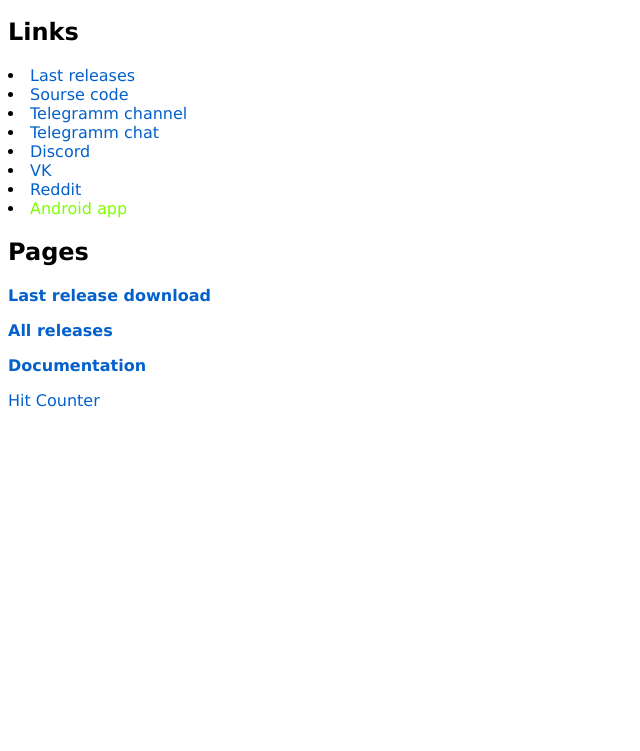
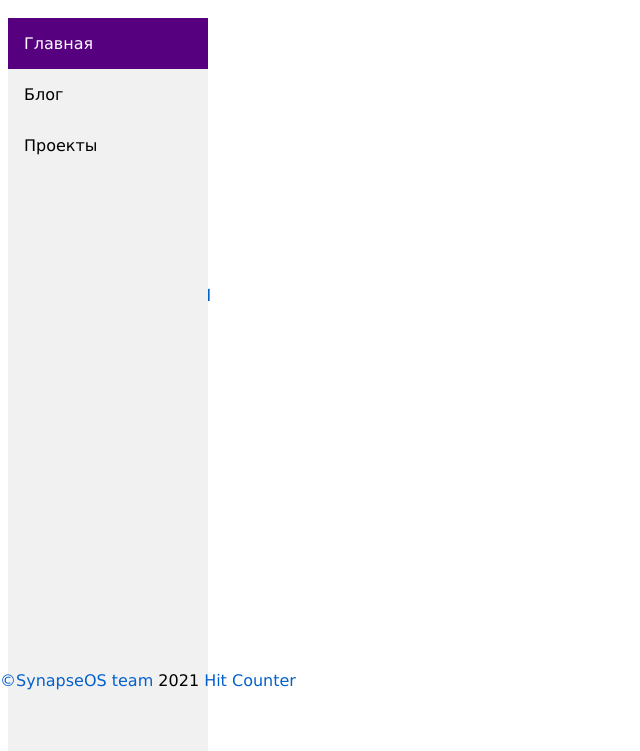
Before and after one commit to snxx-lppxx/Synapse-os.github.io, a plain HTML site: page index.html in a window 1280 px wide. Shown: the part 49-800 px from the top of the page, without its empty margins (0-640 px from the left). Drawn offline with Linux system fonts and the light colour scheme.

Commit message:
try create menu

```diff
--- a/css/style.css
+++ b/css/style.css
@@ -7,3 +7,43 @@ body{
     transition: 1600ms;
     font-family: Verdana, Geneva, Tahoma, sans-serif;
 }
+footer {
+    position: absolute;
+    left: 0;
+    bottom: 0;
+    width: 100%;
+    height: 80px;
+}
+
+/* Боковое навигационное меню */
+.sidebar {
+    margin: 0;
+    padding: 0;
+    width: 200px;
+    background-color: #f1f1f1;
+    position: fixed;
+    height: 100%;
+    overflow: auto;
+  }
+
+  /* Сайдбар ссылки */
+  .sidebar a {
+      -webkit-transition-duration: 0.4s; /* Safari */
+      transition-duration: 0.4s;
+      display: block;
+      color: black;
+      padding: 16px;
+      text-decoration: none;
+  }
+
+  /* Активная/текущая ссылка */
+  .sidebar a.active {
+    background-color: #57007f;
+    color: white;
+  }
+
+  /* Ссылки при наведении мыши */
+  .sidebar a:hover:not(.active) {
+    background-color: #555;
+    color: white;
+  }
--- a/index.html
+++ b/index.html
@@ -19,6 +19,16 @@
         <h1>
             <a href="../">SynapseOS</a>
         </h1>
+        <div class="sidebar">
+
+			<a class="active" href="">Главная</a>
+			<a href="blog">Блог</a>
+			<a href="projects">Проекты</a>
+
+			<div class="progress-container">
+				<div class="progress-bar" id="myBar"></div>
+			</div>
+		</div>
         <h2>Links</h2>
         <div>
             <li><a href="https://github.com/Synapse-OS/SynapseOS/releases">Last releases</a></li>
@@ -45,6 +55,7 @@
         </strong></p>
 
         <footer>
+            <a href="https://Synapse-OS.github.io/about#team">&copy;SynapseOS team</a> 2021
             <a class="hitCounter" href="https://visitorshitcounter.com/" target="_blank" title="Hit counter" data-name="ddc0bb9085c43c779c80f4a7001dd42f|5|ip|1|rgb(255, 255, 255);|rgb(215, 215, 215);|small|s-hit">Hit Counter</a><script>document.write("<script type='text/javascript' src='https://visitorshitcounter.com/js/hitCounter.js?v="+Date.now()+"'><\/script>");</script>
         </footer>
         <!-- Yandex.Metrika counter -->
```
